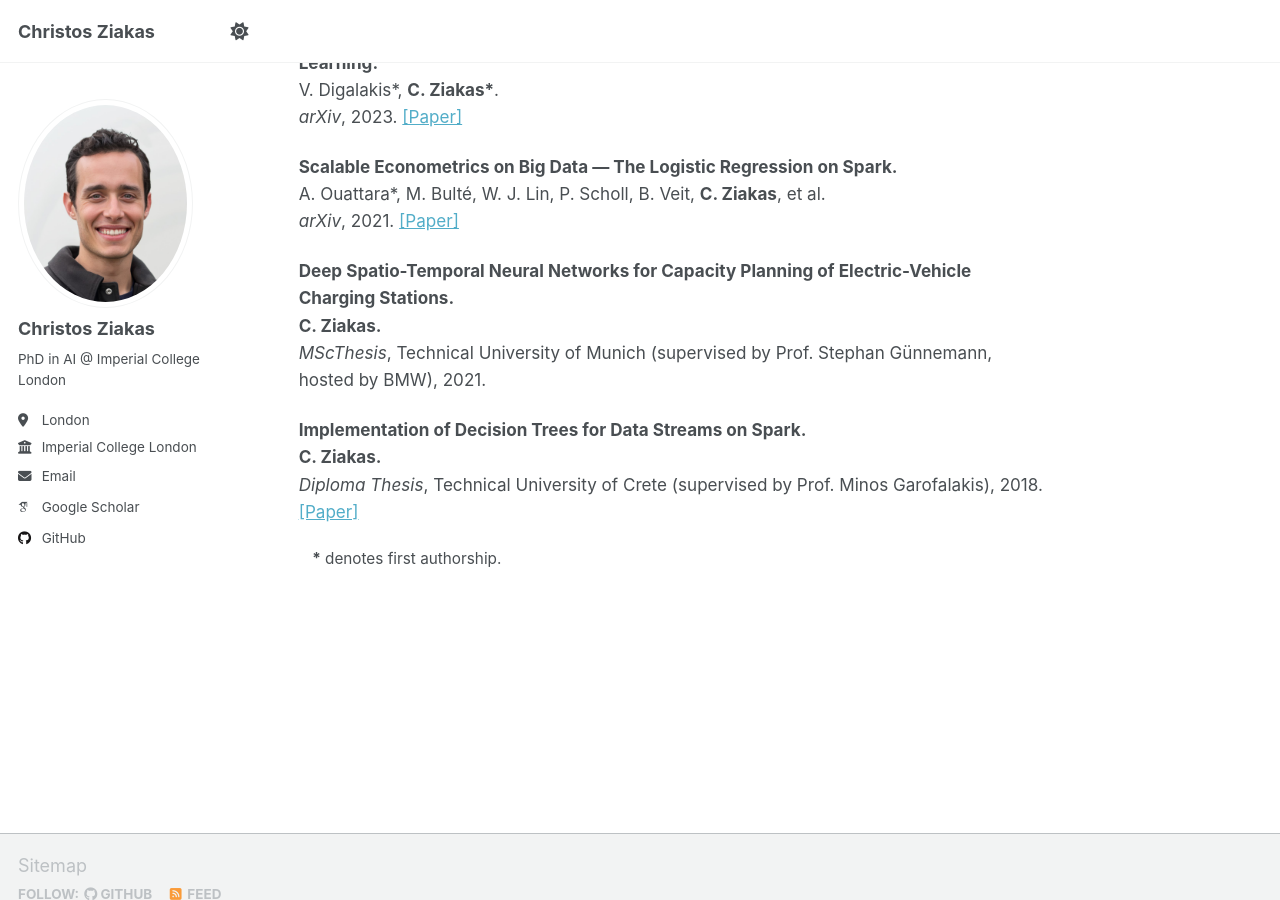
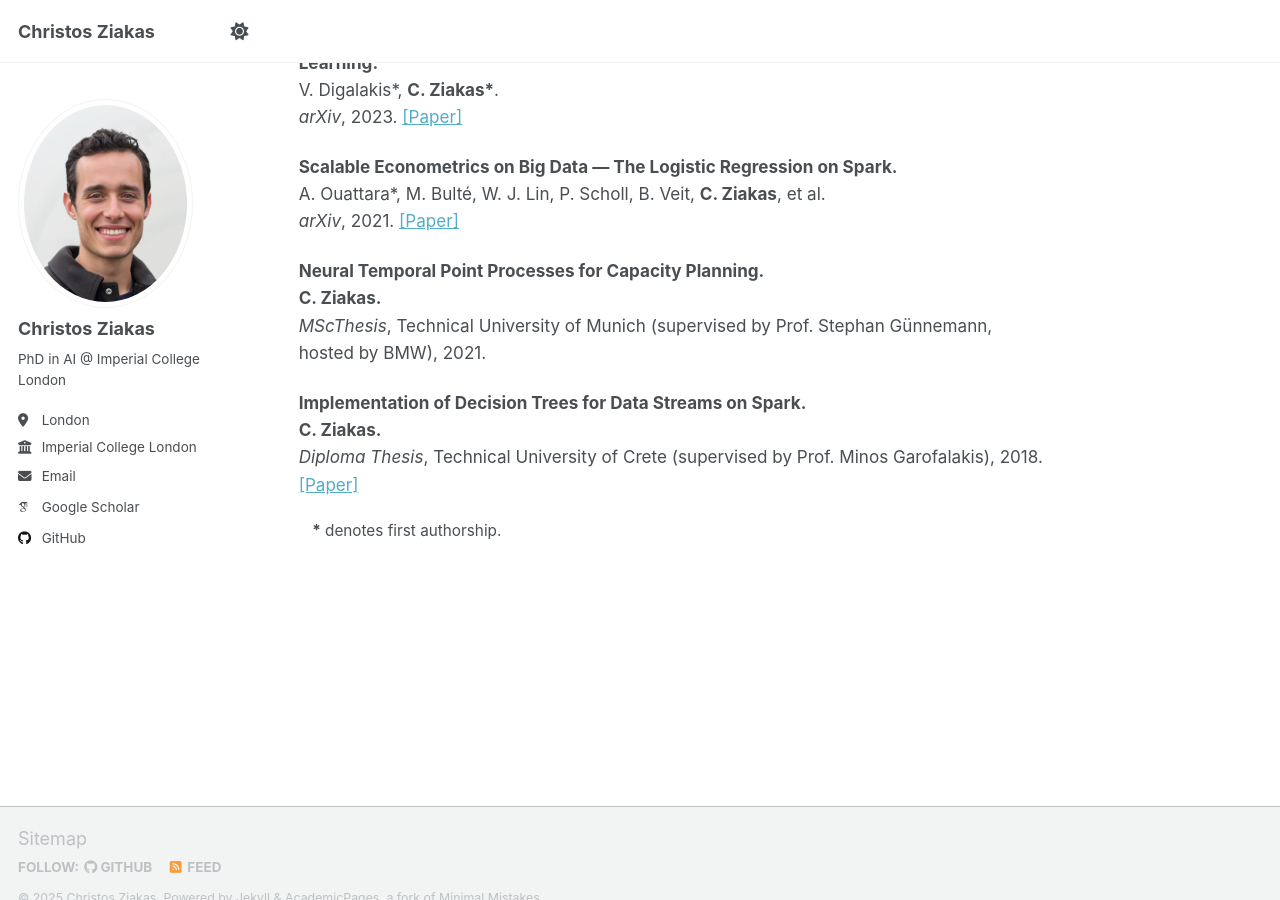
Before and after one commit to chziakas/chziakas.github.io, a Jekyll site: the page built from _pages/about.md, in a window 1280 px wide and 900 px high, scrolled down 1044 px. Built offline with Jekyll 4.4.1, drawn with Linux system fonts in a browser that asks for light colours; some web fonts are replaced; a script that is not in the unit is left out.

Commit message:
feat: add

```diff
--- a/_pages/about.md
+++ b/_pages/about.md
@@ -60,7 +60,7 @@ A. Ouattara*, M. Bulté, W. J. Lin, P. Scholl, B. Veit, <b>C. Ziakas</b>, et al.
 </p>
 
 <p>
-<b>Deep Spatio-Temporal Neural Networks for Capacity Planning of Electric-Vehicle Charging Stations.</b><br>
+<b>Neural Temporal Point Processes for Capacity Planning.</b><br>
 <b>C. Ziakas.</b><br>
 <i>MScThesis</i>, Technical University of Munich (supervised by Prof. Stephan Günnemann, hosted by BMW), 2021.
 </p>
```
